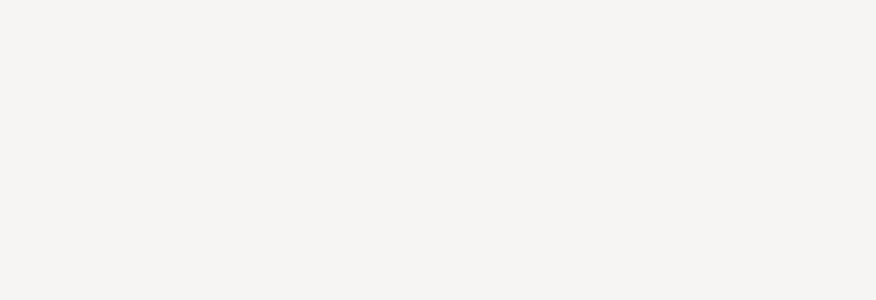
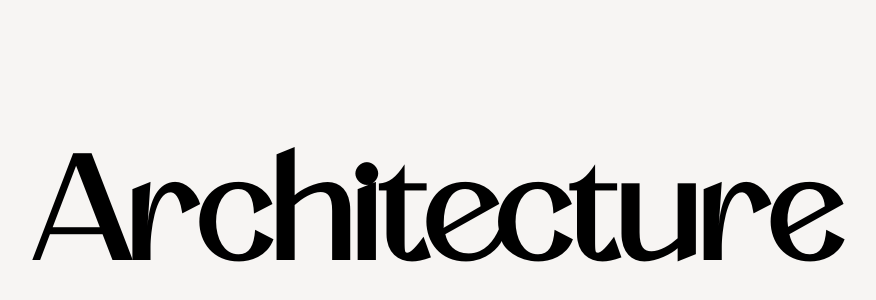
Before and after one commit to ccadran/Architecture-gallery, a Next.js app: page / in a window 1280 px wide. Shown: the part 168-468 px from the top of the page, without its empty margins (203-1079 px from the left). Built offline with nearby package versions, Linux system fonts and the light colour scheme.

Commit message:
add text to the pre loader anim

```diff
--- a/src/app/components/Preloader/Loader.jsx
+++ b/src/app/components/Preloader/Loader.jsx
@@ -54,7 +54,11 @@ export default function Loader() {
 
     const timelineContainerImage = gsap.timeline();
 
-    timelineContainerImage.to(imageContainer.current, { x: "150%" }, 2);
+    timelineContainerImage.to(
+      imageContainer.current,
+      { x: "150%", duration: 1, ease: "power3.inOut" },
+      2
+    );
   });
 
   return (
--- a/src/app/components/Preloader/style.module.scss
+++ b/src/app/components/Preloader/style.module.scss
@@ -11,7 +11,7 @@
   overflow: hidden;
   h1 {
     font-size: 144px;
-    opacity: 0;
+    opacity: 1;
   }
 
   .imageContainer {
@@ -21,6 +21,8 @@
     position: absolute;
     justify-content: space-between;
     width: 80%;
+    background-color: $background;
+
     margin: 0 auto;
     .image {
       position: sticky;
```
